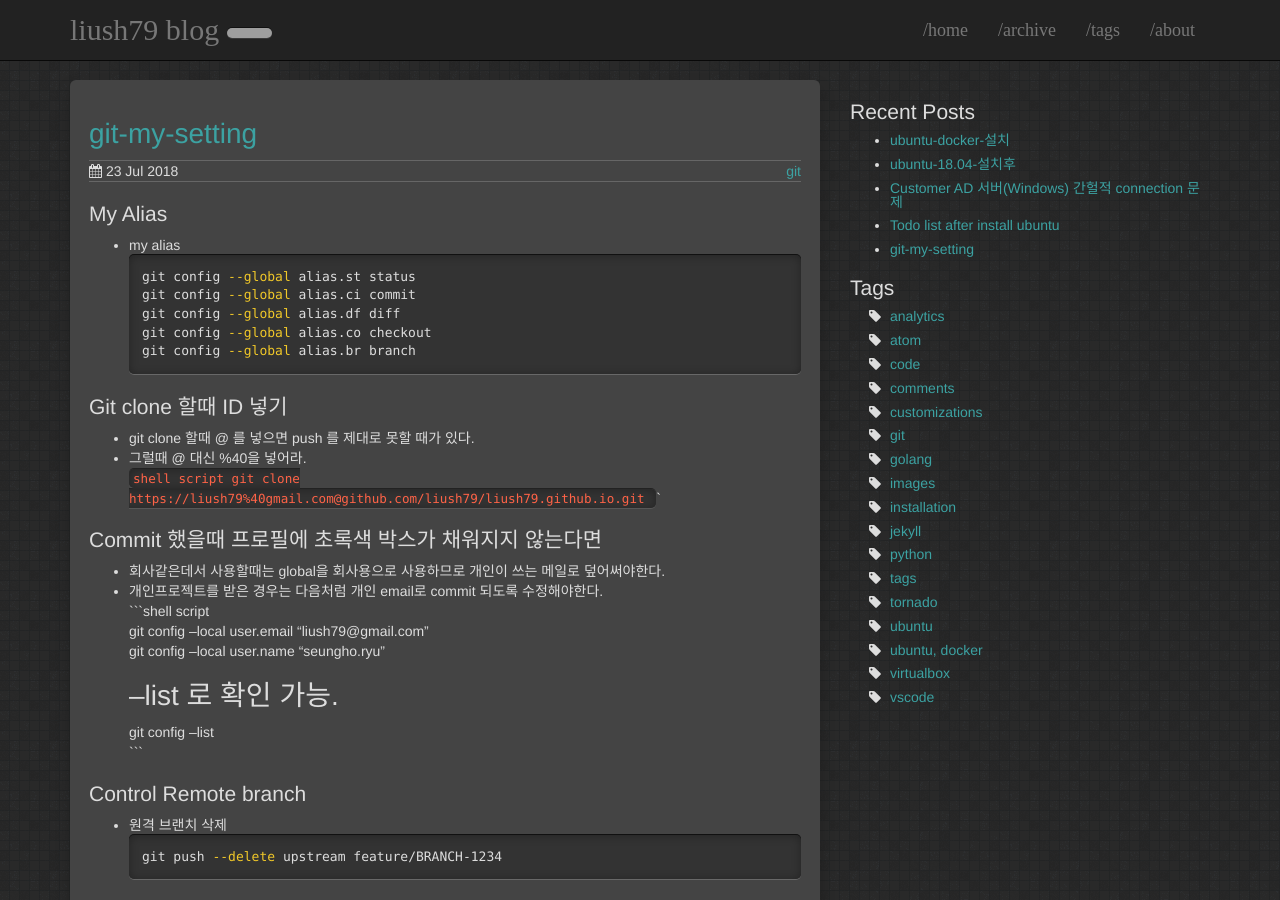
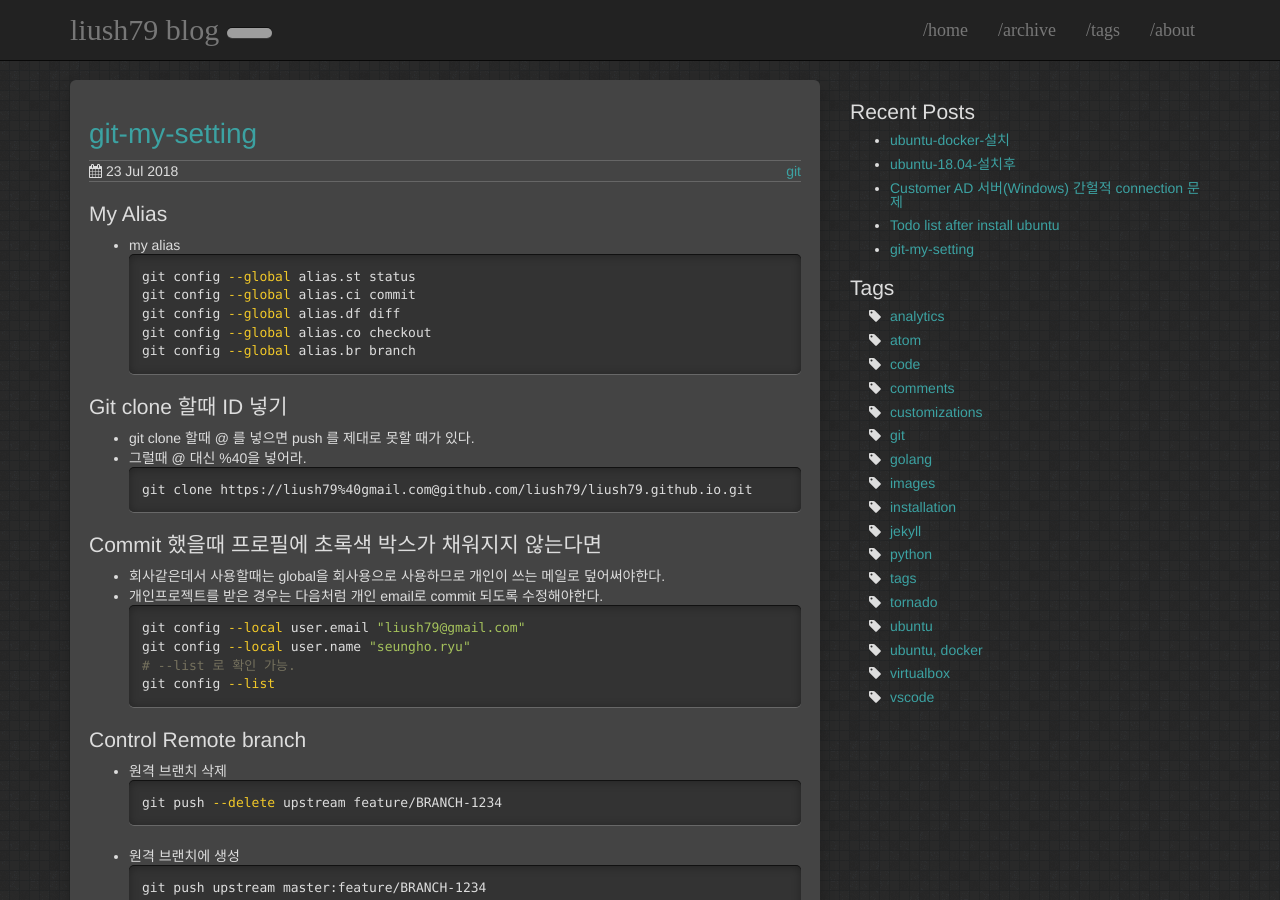
Before and after one commit to liush79/liush79.github.io, a Jekyll site: the page built from _posts/2018-07-23-gitmysetting.markdown, in a window 1280 px wide and 900 px high. Built offline with Jekyll 4.4.1, drawn with Linux system fonts in a browser that asks for light colours; grey boxes are pictures that could not be loaded.

Commit message:
Not support shell script .. we should use 'sh' only.

`````diff
--- a/_posts/2018-07-23-gitmysetting.markdown
+++ b/_posts/2018-07-23-gitmysetting.markdown
@@ -18,14 +18,14 @@ git config --global alias.br branch
 ## Git clone 할때 ID 넣기
 * git clone 할때 @ 를 넣으면 push 를 제대로 못할 때가 있다.
 * 그럴때 @ 대신 %40을 넣어라.
-```shell script
+```sh
 git clone https://liush79%40gmail.com@github.com/liush79/liush79.github.io.git
 ````
 
 ## Commit 했을때 프로필에 초록색 박스가 채워지지 않는다면
 * 회사같은데서 사용할때는 global을 회사용으로 사용하므로 개인이 쓰는 메일로 덮어써야한다.
 * 개인프로젝트를 받은 경우는 다음처럼 개인 email로 commit 되도록 수정해야한다.
-```shell script
+```sh
 git config --local user.email "liush79@gmail.com"
 git config --local user.name "seungho.ryu"
 # --list 로 확인 가능.
`````
